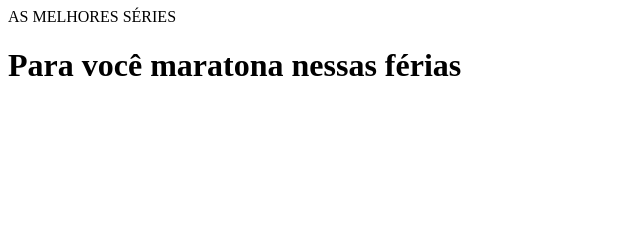
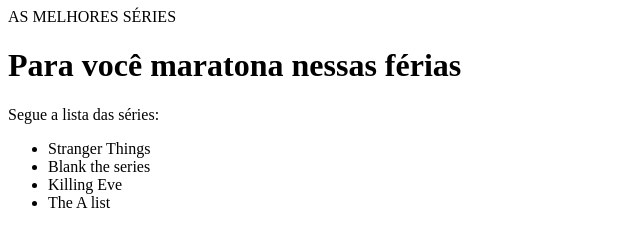
Before and after one commit to camilasantos23/exercicio-com-branches, a plain HTML site: page index.html in a window 1280 px wide. Shown: the whole page, without its empty margins (0-640 px from the left). Drawn offline with Linux system fonts and the light colour scheme.

Commit message:
adicionado lista

```diff
--- a/index.html
+++ b/index.html
@@ -11,6 +11,16 @@
 
     <h1>Para você maratona nessas férias</h1>
 
+    <p>Segue a lista das séries:</p>
+
+      <ul>
+        <li>Stranger Things</li>
+        <li>Blank the series</li>
+        <li>Killing Eve</li>
+        <li>The A list</li>
+
+      </ul>
+
 
 </body>
 </html>
```
